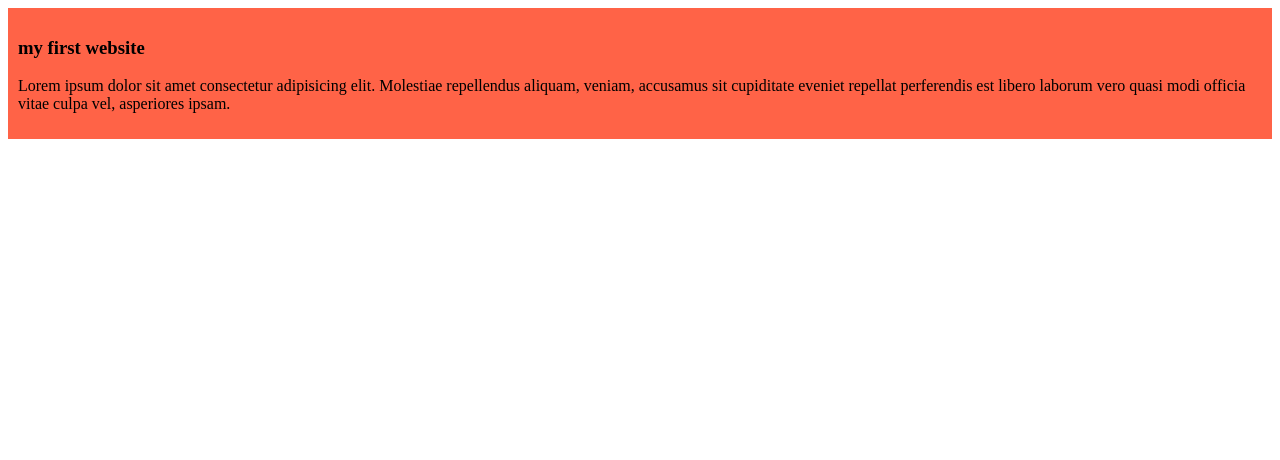
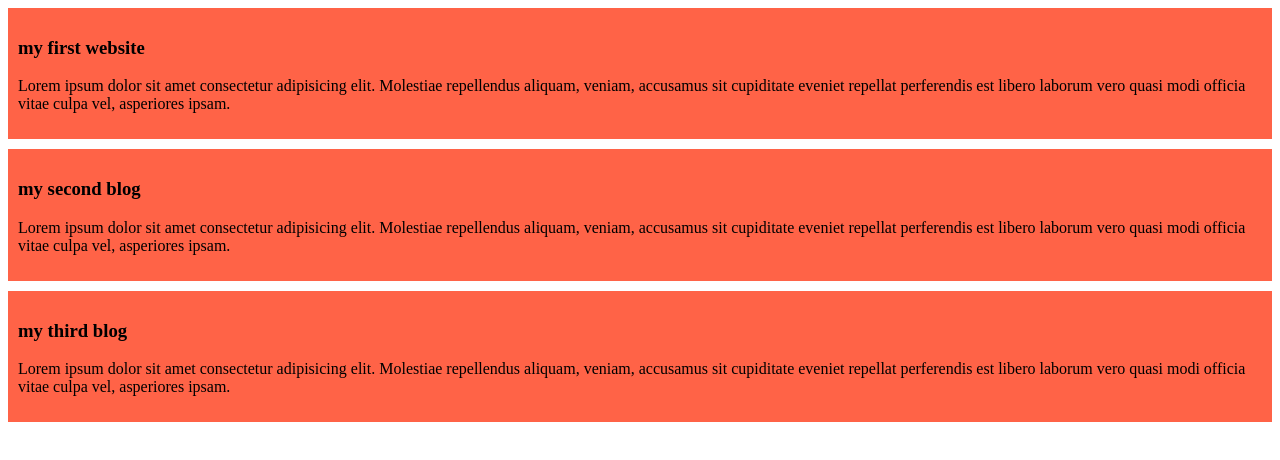
Before and after one commit to showrov-talukder/my-second-website, a plain HTML site: page index.html in a window 1280 px wide. Drawn offline with Linux system fonts and the light colour scheme.

Commit message:
added the second and the third blog

```diff
--- a/index.html
+++ b/index.html
@@ -11,5 +11,13 @@
         <h3>my first website</h3>
         <p>Lorem ipsum dolor sit amet consectetur adipisicing elit. Molestiae repellendus aliquam, veniam, accusamus sit cupiditate eveniet repellat perferendis est libero laborum vero quasi modi officia vitae culpa vel, asperiores ipsam.</p>
     </div>
+    <div>
+        <h3>my second blog</h3>
+        <p>Lorem ipsum dolor sit amet consectetur adipisicing elit. Molestiae repellendus aliquam, veniam, accusamus sit cupiditate eveniet repellat perferendis est libero laborum vero quasi modi officia vitae culpa vel, asperiores ipsam.</p>
+    </div>
+    <div>
+        <h3>my third blog</h3>
+        <p>Lorem ipsum dolor sit amet consectetur adipisicing elit. Molestiae repellendus aliquam, veniam, accusamus sit cupiditate eveniet repellat perferendis est libero laborum vero quasi modi officia vitae culpa vel, asperiores ipsam.</p>
+    </div>
 </body>
 </html>
--- a/styles/blog.css
+++ b/styles/blog.css
@@ -1,4 +1,5 @@
 div{
     background-color: tomato;
     padding: 10px;
+    margin-bottom: 10px;
 }
```
